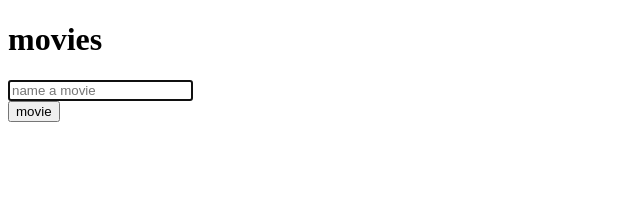
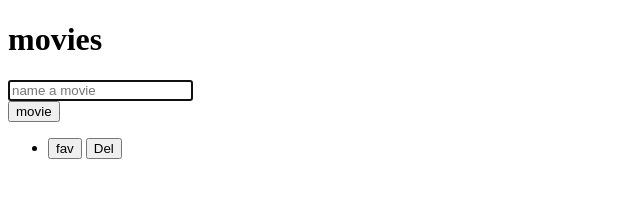
Before and after one commit to aymanelaraby/movies, a plain HTML site: page index.html in a window 1280 px wide. Shown: the whole page, without its empty margins (0-640 px from the left). Drawn offline with Linux system fonts and the light colour scheme.

Commit message:
add and style movies list

```diff
--- a/index.css
+++ b/index.css
@@ -0,0 +1,3 @@
+.movieName{
+    margin: 0
+}
--- a/index.html
+++ b/index.html
@@ -33,7 +33,15 @@
         </div>
     </form>
 
-    <ul id="movieList"></ul>
+    <ul id="movieList" class="no-bullet">
+        <li class="movie">
+            <span class="movieName"></span>
+            <span class="actions">
+                <button class="button">fav</button>
+                <button class="button">Del</button>
+            </span>
+        </li>
+    </ul>
 
   </main>
 
```
